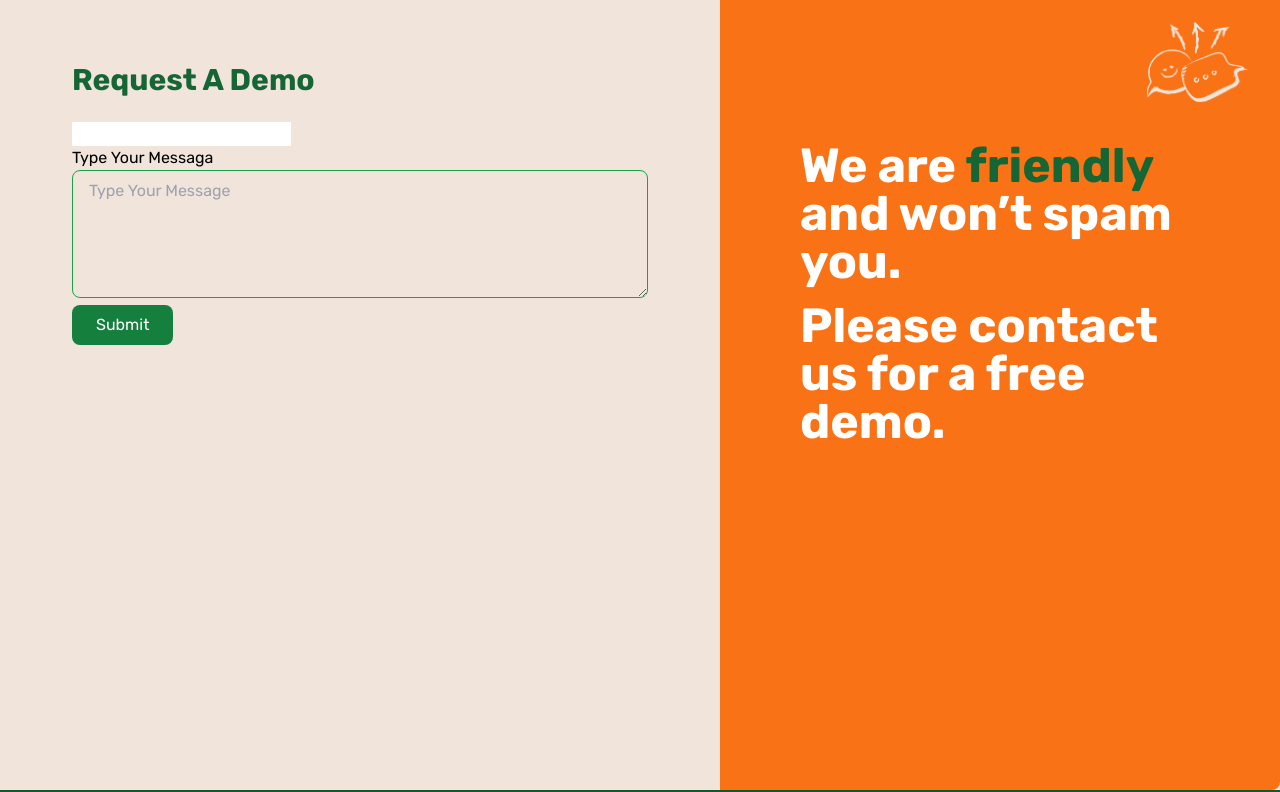
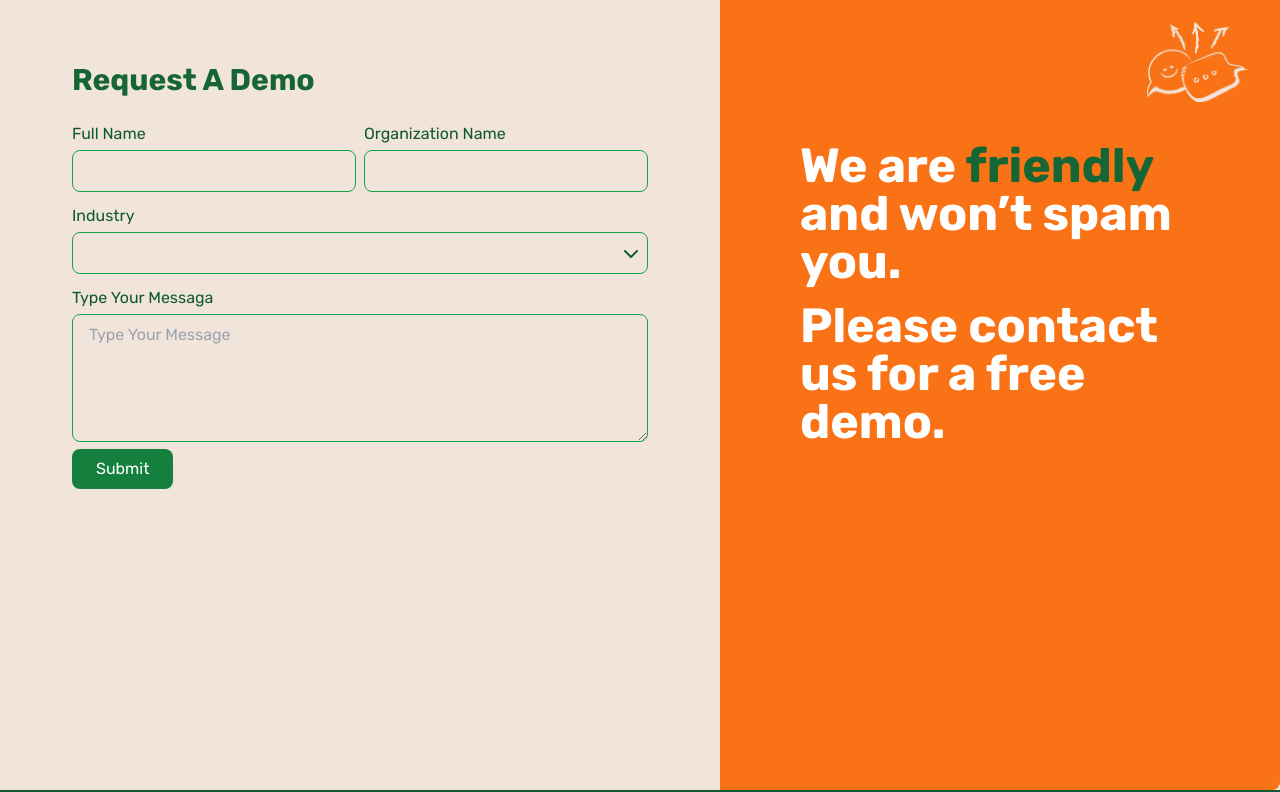
Before and after one commit to hax0-r/fiverr_chupClinic, a plain HTML site: page index.html in a window 1280 px wide. Shown: the part 7204-7996 px from the top of the page. Drawn offline with nearby package versions, Linux system fonts and the light colour scheme.

Commit message:
first commit

```diff
--- a/index.html
+++ b/index.html
@@ -64,6 +64,8 @@
             </div>
         </div>
     </nav>
+
+
 
 
 
@@ -536,7 +538,7 @@
     <div class="bg-[#115934]">
         <div class="flex flex-wrap sm:py-8 pt-8  ">
             <div class="w-full sm:w-8/12 mb-10">
-                <div class="container mx-auto h-full py-0 sm:py-10  sm:p-10">
+                <div class="container mx-auto h-full py-0 sm:py-10 max-w-[50rem] w-full sm:p-10">
                     <header class="container px-4 lg:flex mt-10 items-center h-full lg:mt-0">
                         <div class="w-full">
                             <h1 class="text-3xl pb-4 lg:text-4xl font-bold max-w-md text-white"><span
@@ -620,6 +622,12 @@
     </div>
 
 
+
+
+
+    <!-- ========= -->
+
+
     <div class=" w-full bg-[#F1E4DA]">
         <div class="grid md:grid-cols-2 grid-cols-1 rounded-lg overflow-hidden">
             <!-- Form Section -->
@@ -627,15 +635,36 @@
                 <h1 class="text-3xl font-bold text-green-800 mb-6">Request A Demo</h1>
                 <form class="">
 
-                    <div class="">
-                        <input type="text">
+                    <div class="flex justify-center items-center gap-2">
+                        <div class="w-full">
+                            <label for="" class="text-[#115934]">Full Name</label>
+                            <input
+                                class="border border-green-600 mt-1 text-[#115934] bg-transparent rounded-lg py-2 px-4 w-full "
+                                type="text">
+                        </div>
+                        <div class="w-full">
+                            <label for="" class="text-[#115934]">Organization Name </label>
+                            <input
+                                class="border border-green-600 mt-1 text-[#115934] bg-transparent rounded-lg py-2 px-4 w-full "
+                                type="text">
+                        </div>
                     </div>
 
-                    <label for="">Type Your Messaga</label>
+                    <div class="w-full my-3">
+                        <label for="" class="text-[#115934]">Industry</label>
+                        <div class="border border-green-600 mt-1 text-[#115934] flex justify-between items-center bg-transparent rounded-lg w-full pr-2">
+                            <input
+                                class=" text-[#115934] bg-transparent rounded-lg py-2 px-4 w-full "
+                                type="text">
+                                <i class="fa-solid fa-chevron-down"></i>
+                        </div>
+                    </div>
+
+                    <label for="" class="text-[#115934]">Type Your Messaga</label>
                     <textarea placeholder="Type Your Message"
-                        class="border border-green-600 bg-transparent rounded-lg py-2 px-4 w-full focus:outline-none focus:ring-2 focus:ring-green-600 h-32"></textarea>
+                        class="border border-green-600 mt-1 bg-transparent rounded-lg py-2 px-4 w-full focus:outline-none text-[#115934] focus:ring-2 focus:ring-green-600 h-32"></textarea>
                     <button type="submit"
-                        class="bg-green-700 text-white py-2 px-6 rounded-lg hover:bg-green-800 focus:outline-none focus:ring-2 focus:ring-green-600">Submit</button>
+                        class="bg-green-700 transition-all text-white py-2 px-6 rounded-lg hover:bg-green-800 focus:outline-none focus:ring-2 focus:ring-green-600">Submit</button>
                 </form>
             </div>
 
@@ -653,10 +682,10 @@
 
 
 
-    <div class="flex justify-between items-center p-5 bg-[#115934]">
+    <div class="flex justify-between items-center p-5 bg-[#115934] flex-col sm:flex-row gap-4">
         <img src="./Docs/Images/whiteLogo.png" class="h-8" alt="">
         <p class="text-white">© 2023 Chup. All rights reserved.</p>
-        <p class="opacity-0 select-none "> reserved.</p>
+        <p class="opacity-0 select-none hidden sm:block"> reserved.</p>
     </div>
 
 
```
Also changed, not shown: 1 other file.
